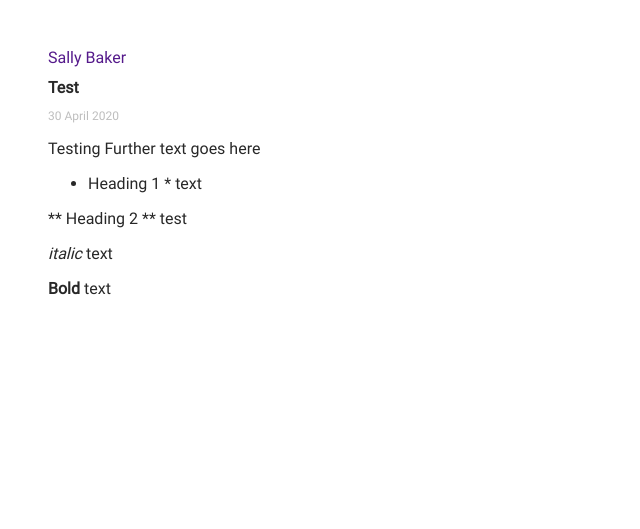
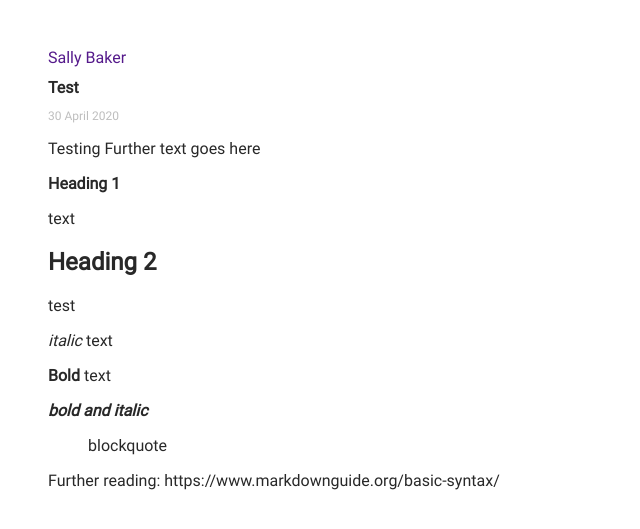
Before and after one commit to sallybaker/sallybaker.github.io, a Jekyll site: the page built from _posts/2020-04-30-test.md, in a window 1280 px wide. Shown: the top 529 px of the page, without its empty margins (0-640 px from the left). Built offline with Jekyll 4.4.1, drawn with Linux system fonts in a browser that asks for light colours.

Commit message:
Update 2020-04-30-test.md
test formatting

```diff
--- a/_posts/2020-04-30-test.md
+++ b/_posts/2020-04-30-test.md
@@ -14,10 +14,10 @@ Testing
 <!--more-->
 Further text goes here
 
-* Heading 1 *
+# Heading 1
 text
 
-** Heading 2 **
+## Heading 2
 test
 
 _italic_
@@ -25,3 +25,9 @@ text
 
 __Bold__
 text
+
+***bold and italic***
+
+> blockquote
+
+Further reading: https://www.markdownguide.org/basic-syntax/
```
